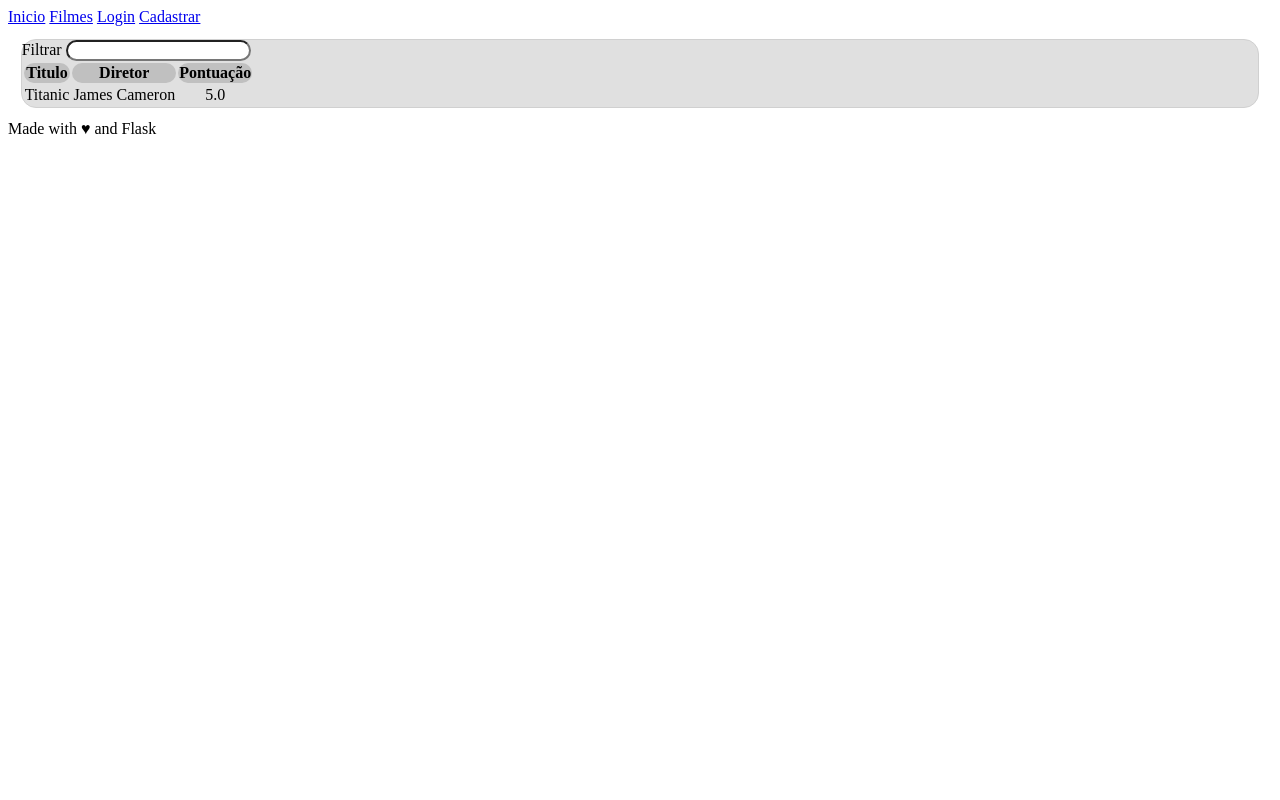
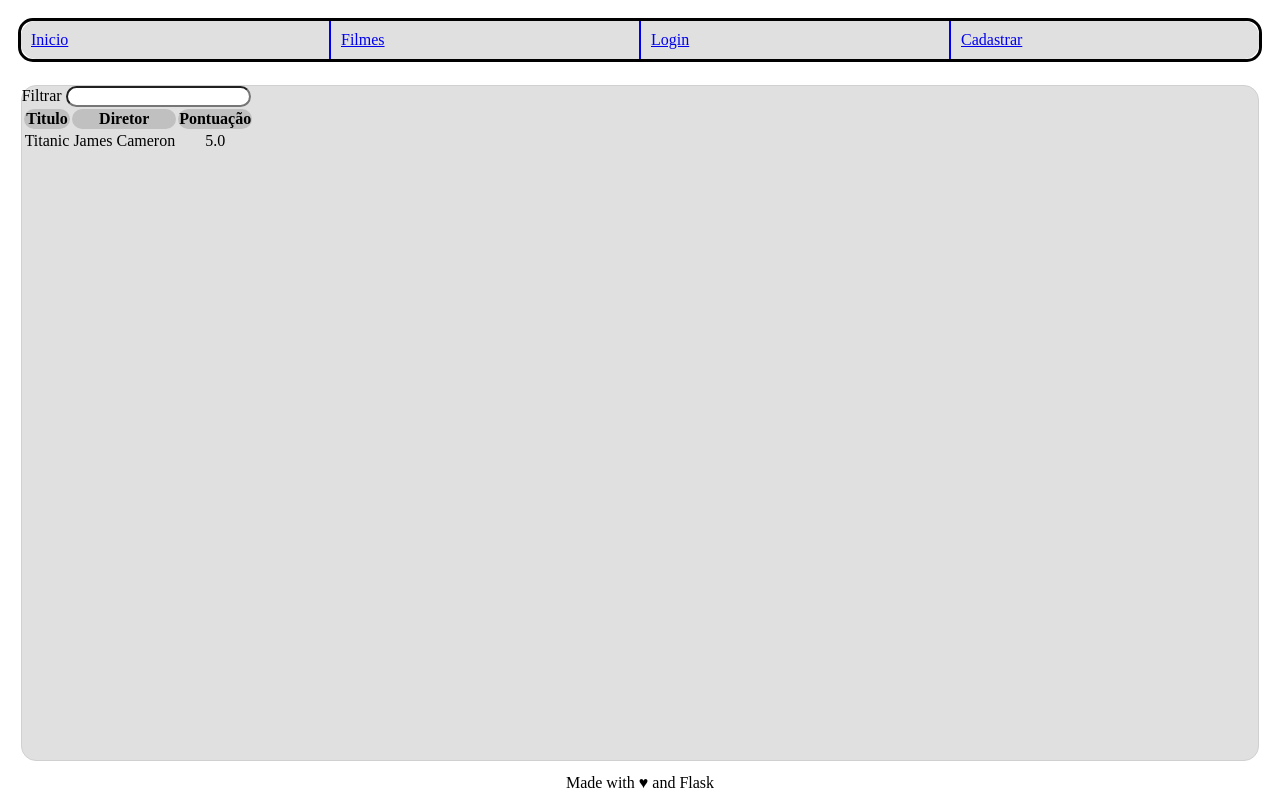
Before and after one commit to DianeFenzi/ESProject, a Flask app: page /filme/ in a window 1280 px wide. Run offline with Flask 2, Linux system fonts and the light colour scheme; data comes from the database, SQL or seed files in the repository; both versions use the stored data as it was after the commit; some libraries are stand-ins or nearby versions.

Commit message:
navbar finalizada

```diff
--- a/imdb/filme/models.py
+++ b/imdb/filme/models.py
@@ -11,7 +11,7 @@ class Filme(db.Model):
    id_imdb = db.Column(db.String(7), unique=True, nullable=False)
    atores = db.Column(db.String(1000), nullable=False)
    diretor = db.Column(db.String(160), nullable=False)
-   avaliacoes = db.relationship('Avaliacao', backref='filme', lazy= True)
+   avaliacoes = db.relationship('Avaliacao', cascade="all,delete", backref='filme', lazy= True)
 
    def __init__(self, titulo, id_imdb, diretor, atores):
       if type(atores) == list:
--- a/imdb/principal/templates/principal.html.j2
+++ b/imdb/principal/templates/principal.html.j2
@@ -21,7 +21,7 @@
           <td>{{avaliacao.titulo}}</td>
           <td>{{avaliacao.estrelas}}</td>
           <td><a href="{{url_for('filme.editar_avaliacao', id_filme=avaliacao.id_filme)}}">&#9998;</a> </td>
-          <td><a href="{{url_for('filme.editar_avaliacao', id_filme=avaliacao.id_filme)}}">&#9998;</a> </td>
+          <td><a href="{{url_for('filme.deletar_avaliacao', id_filme=avaliacao.id_filme)}}">&#10005;</a> </td>
         </tr>
         {% endfor%}
       </table>
--- a/imdb/static/styles/style.css
+++ b/imdb/static/styles/style.css
@@ -1,8 +1,45 @@
 #content {margin: 1%; background-color: #e0e0e0; border-color: #d0d0d0;
   border-style: solid; border-width: thin; border-radius: 15px}
 p {margin-left: 2px;}
-#footer {align-self: flex-end;}
-html, body {min-height: 100%;}
+#footer {align-self: center;}
+#navbar {
+  /* display: table; */
+}
+nav {
+  margin: 10px;
+  border-style: solid;
+  display: flex;
+  flex-wrap: wrap;
+}
+
+nav a{
+  flex: 1;
+  padding: 10px;
+  margin: 0px;
+  float: left;
+  background-color: #e0e0e0;
+  border-top-right-radius: 0;
+  border-bottom-right-radius: 0;
+}
+
+nav a:nth-child(n+2){
+  border-left-style: solid;
+  border-radius: 0;
+  border-left-width: 2px;
+}
+nav a:last-child {
+  border-right: 0px;
+  border-top-right-radius: 15px;
+  border-bottom-right-radius: 15px;
+}
+html, body {
+    height: 100%;
+    display: flex;
+    flex-direction: column;
+}
+#content {
+  height: 100%;
+}
 tr {text-align: center;}
 th {background-color: #c0c0c0;}
 * {border-radius: 15px;}
--- a/imdb/templates/base.html.j2
+++ b/imdb/templates/base.html.j2
@@ -11,6 +11,7 @@
     {% block navbar %}
       <nav>
         <a href="{{url_for('principal.index')}}">Inicio</a>
+
         <a href="{{url_for('filme.lista')}}">Filmes</a>
         {% if not current_user.is_authenticated %}
           <a href="{{url_for('principal.login')}}">Login</a>
@@ -22,8 +23,9 @@
         {% if current_user.funcao == "admin" %}
           <a href="{{url_for('filme.adicionar')}}">Adicionar Filme</a>
         {% endif %}
+
       </nav>
-
+    {% endblock %}
     <!-- Flashed Messages Start -->
     {% with messages = get_flashed_messages() %}
     {% if messages %}
@@ -35,7 +37,6 @@
     {% endif %}
     {% endwith %}
 
-    {% endblock %}
     <div id="content">{% block content %}{% endblock %}</div>
     <div id="footer">
       {% block footer %}
```
Also changed, not shown: imdb/storage.db. Lines whose indentation alone changed are shown as unchanged.
